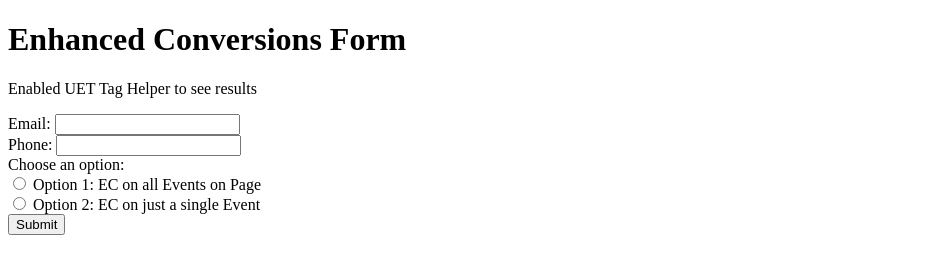
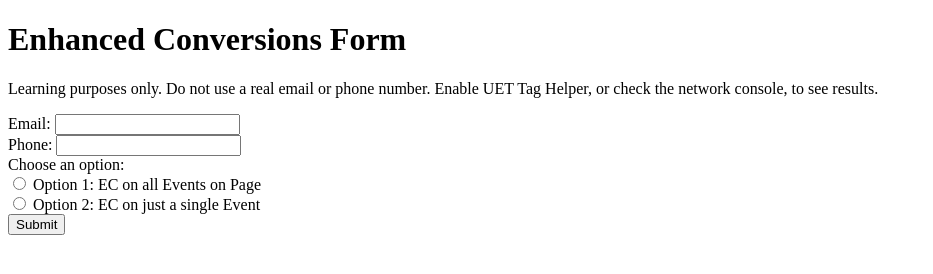
Before and after one commit to phillipmolock/uetenhancedconversions, a plain HTML site: page index.html in a window 1280 px wide. Shown: the whole page, without its empty margins (0-933 px from the left). Drawn offline with Linux system fonts and the light colour scheme.

Commit message:
Update index.html

```diff
--- a/index.html
+++ b/index.html
@@ -54,7 +54,7 @@
 </head>
 <body>
     <h1>Enhanced Conversions Form</h1>
-    <p>Enabled UET Tag Helper to see results</p>
+    <p>Learning purposes only. Do not use a real email or phone number. Enable UET Tag Helper, or check the network console, to see results.</p>
     <form>
         <label for="email">Email:</label>
         <input type="email" id="email" name="email" required><br>
```
